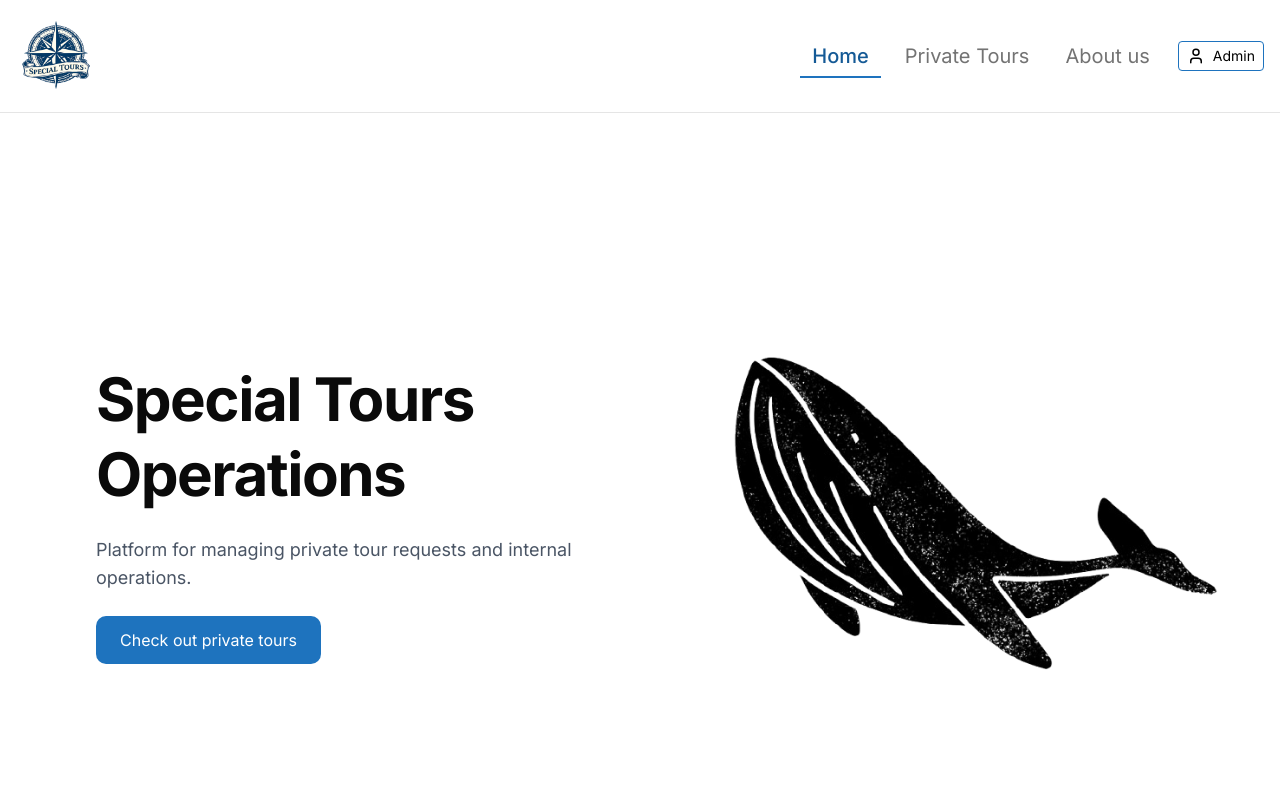
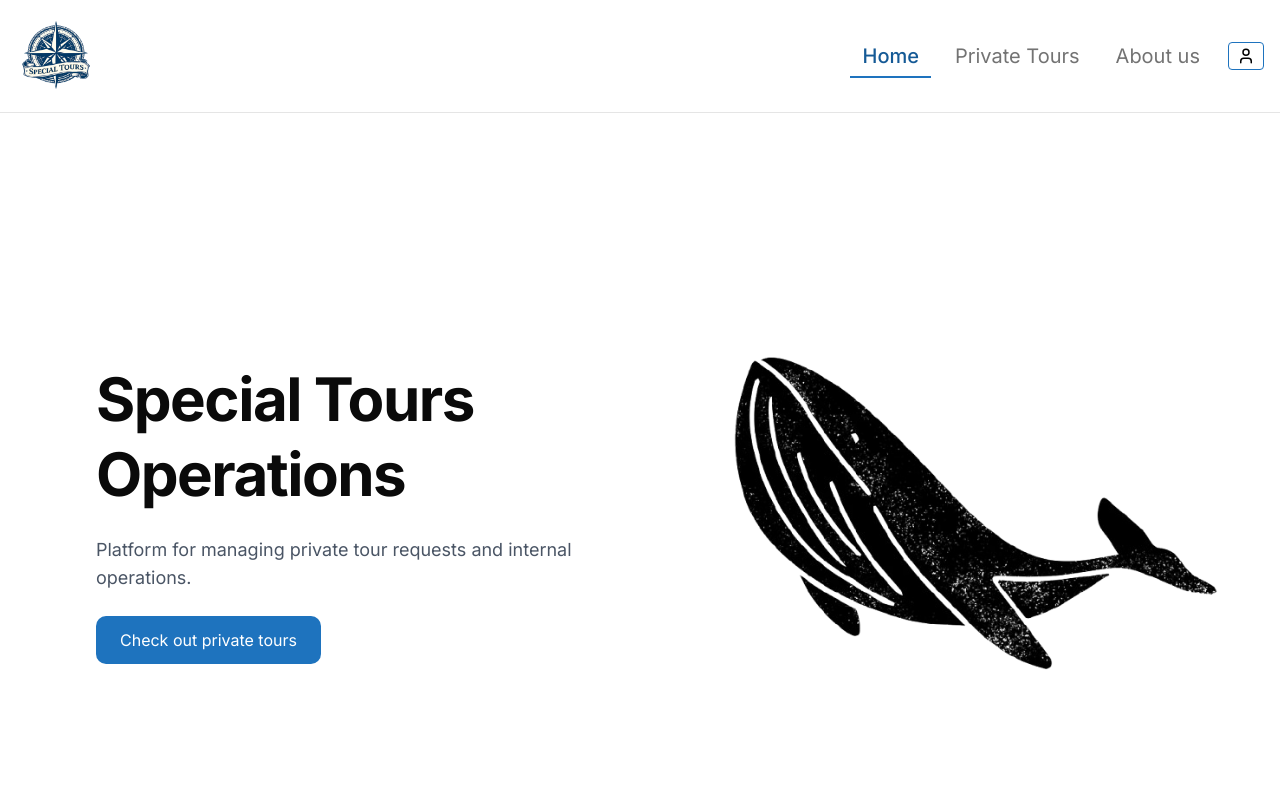
Before and after one commit to G-Mosseater/eodReportSPT, a Next.js app: page / in a window 1280 px wide. Shown: the top 800 px of the page. Built offline with nearby package versions, Linux system fonts and the light colour scheme; no server answers.

Commit message:
admin icon

```diff
--- a/app/components/AuthAction.tsx
+++ b/app/components/AuthAction.tsx
@@ -29,12 +29,10 @@ export default function AuthAction({ onClick }: { onClick?: () => void }) {
       {session ? (
         <>
           <LogOut size={18} />
-          <span>Logout</span>
         </>
       ) : (
         <>
           <User size={18} />
-          <span>Admin</span>
         </>
       )}
     </button>
```
